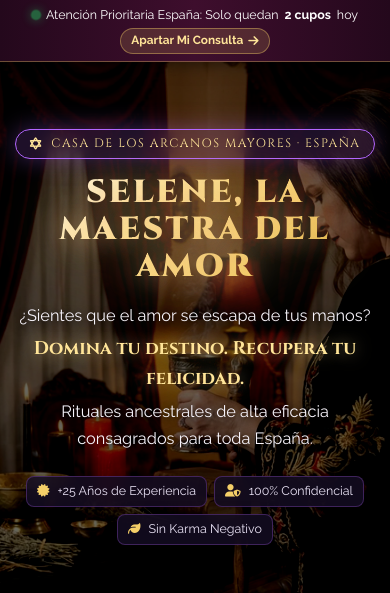
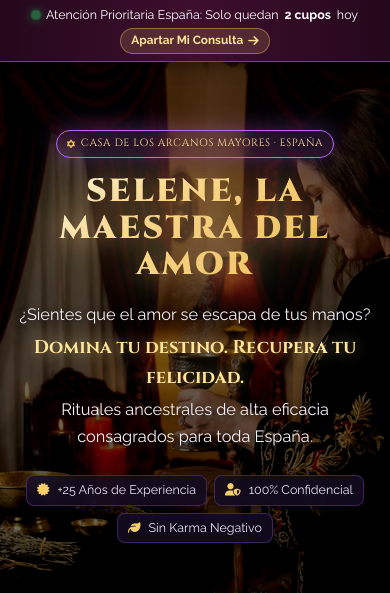
Before and after one commit to maestra-sara/selene, a plain HTML site: page index.html in a window 390 px wide. Shown: the top 593 px of the page. Drawn offline with Linux system fonts and the light colour scheme.

Commit message:
mejora visual

```diff
--- a/css/styles.css
+++ b/css/styles.css
@@ -199,6 +199,7 @@ header:hover .header-overlay {
 .hero-badge-top {
   display: inline-flex;
   align-items: center;
+  justify-content: center;
   gap: 8px;
   background: rgba(179, 102, 255, 0.16);
   border: 1px solid var(--purple-mystic);
@@ -207,11 +208,19 @@ header:hover .header-overlay {
   color: var(--gold-glow);
   font-family: 'Cinzel', serif;
   font-size: 0.85rem;
-  letter-spacing: 2.2px;
+  letter-spacing: 1.8px;
   text-transform: uppercase;
   margin-bottom: 1.3rem;
   box-shadow: 0 0 25px rgba(179, 102, 255, 0.35);
   backdrop-filter: blur(8px);
+  text-align: center;
+  max-width: 95%;
+}
+
+.hero-badge-top i {
+  color: var(--gold-primary);
+  font-size: 0.85em;
+  flex-shrink: 0;
 }
 
 header h1 {
@@ -833,20 +842,21 @@ h2::after {
 
 .audio-testimonials-title {
   font-family: 'Cinzel', serif;
-  font-size: 1.25rem;
+  font-size: clamp(1rem, 3.8vw, 1.25rem);
   color: var(--gold-light);
   margin-bottom: 1.6rem;
-  display: flex;
-  align-items: center;
-  justify-content: center;
-  gap: 10px;
+  text-align: center;
+  line-height: 1.35;
   text-shadow: 0 0 12px rgba(245, 207, 104, 0.3);
 }
 
 .audio-testimonials-title i.fa-whatsapp {
   color: #25d366;
-  font-size: 1.45rem;
+  font-size: 1.2em;
   filter: drop-shadow(0 0 8px rgba(37, 211, 102, 0.6));
+  vertical-align: -2px;
+  margin-right: 6px;
+  display: inline-block;
 }
 
 .audio-notes-container {
@@ -1384,10 +1394,12 @@ footer {
   }
 
   .hero-badge-top {
-    font-size: 0.76rem;
-    padding: 4px 14px;
-    letter-spacing: 1.5px;
+    font-size: 0.72rem;
+    padding: 5px 14px;
+    letter-spacing: 1.1px;
     margin-bottom: 1rem;
+    white-space: nowrap;
+    max-width: 95%;
   }
 
   .intro {
@@ -1510,6 +1522,19 @@ footer {
     padding: 4.2rem 0.8rem 3.2rem;
   }
 
+  .hero-badge-top {
+    font-size: clamp(0.58rem, 2.7vw, 0.68rem);
+    padding: 4px 10px;
+    letter-spacing: 0.6px;
+    gap: 5px;
+    white-space: nowrap;
+    max-width: 100%;
+  }
+
+  .hero-badge-top i {
+    font-size: 0.8em;
+  }
+
   h2 {
     font-size: 1.65rem;
     letter-spacing: 1px;
@@ -1522,6 +1547,13 @@ footer {
 
   .beneficios li {
     font-size: 0.98rem;
+  }
+
+  .audio-testimonials-title {
+    font-size: 1.05rem;
+    line-height: 1.3;
+    padding: 0 5px;
+    margin-bottom: 1.3rem;
   }
 
   .audio-note-card {
--- a/index.html
+++ b/index.html
@@ -80,7 +80,8 @@
         <div class="header-overlay"></div>
         <div class="header-content">
             <div class="hero-badge-top">
-                <i class="fas fa-star-of-david"></i> Casa de los Arcanos Mayores · España
+                <i class="fas fa-star-of-david"></i>
+                <span>Casa de los Arcanos Mayores · España</span>
             </div>
             <h1>SELENE, LA MAESTRA DEL AMOR</h1>
             <p class="intro">
```
Also changed, not shown: 1 other file.
